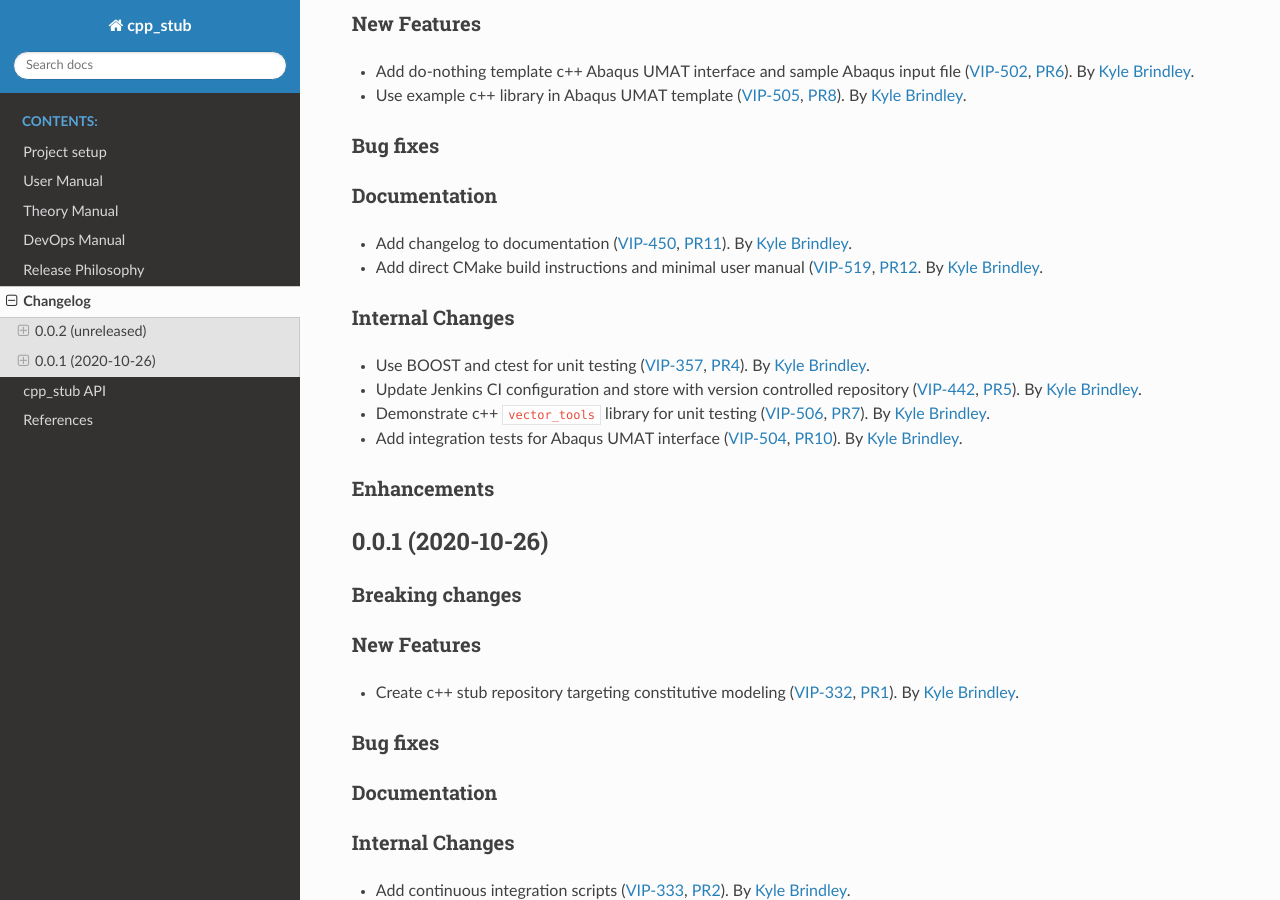
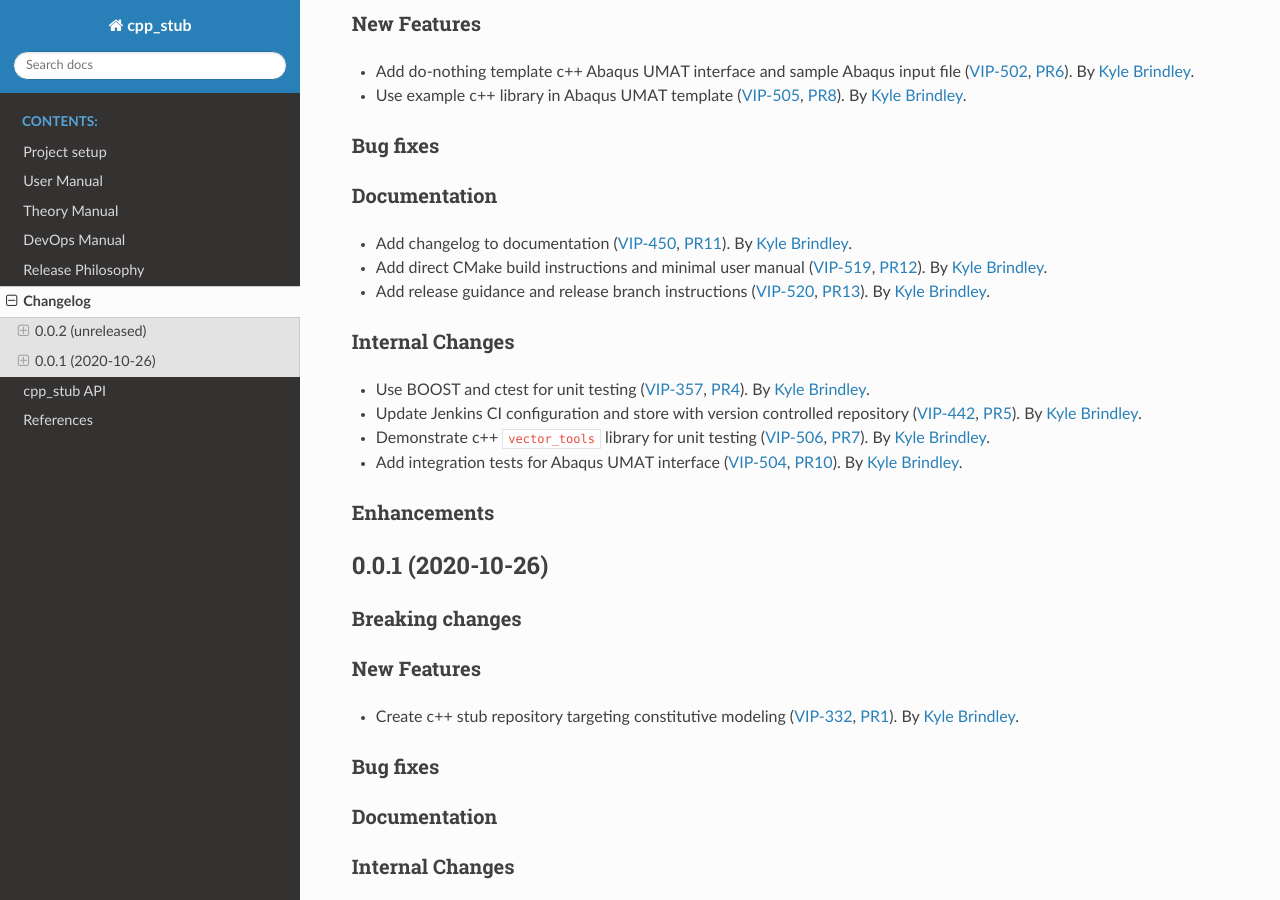
Before and after one commit to lanl/tardigrade-asp, a Sphinx documentation site: the page built from docs/changelog.rst, in a window 1280 px wide and 900 px high, scrolled down 305 px. Built offline with Sphinx 7.4.7 and the Read the Docs theme 2.0.0, drawn with Linux system fonts in a browser that asks for light colours.

Commit message:
DOC: update change log with release guidance changes

```diff
--- a/docs/changelog.rst
+++ b/docs/changelog.rst
@@ -21,7 +21,8 @@ Bug fixes
 Documentation
 ~~~~~~~~~~~~~
 - Add changelog to documentation (:jira:`450`, :pull:`11`). By `Kyle Brindley`_.
-- Add direct CMake build instructions and minimal user manual (:jira:`519`, :pull:`12`. By `Kyle Brindley`_.
+- Add direct CMake build instructions and minimal user manual (:jira:`519`, :pull:`12`). By `Kyle Brindley`_.
+- Add release guidance and release branch instructions (:jira:`520`, :pull:`13`). By `Kyle Brindley`_.
 
 Internal Changes
 ~~~~~~~~~~~~~~~~
```
